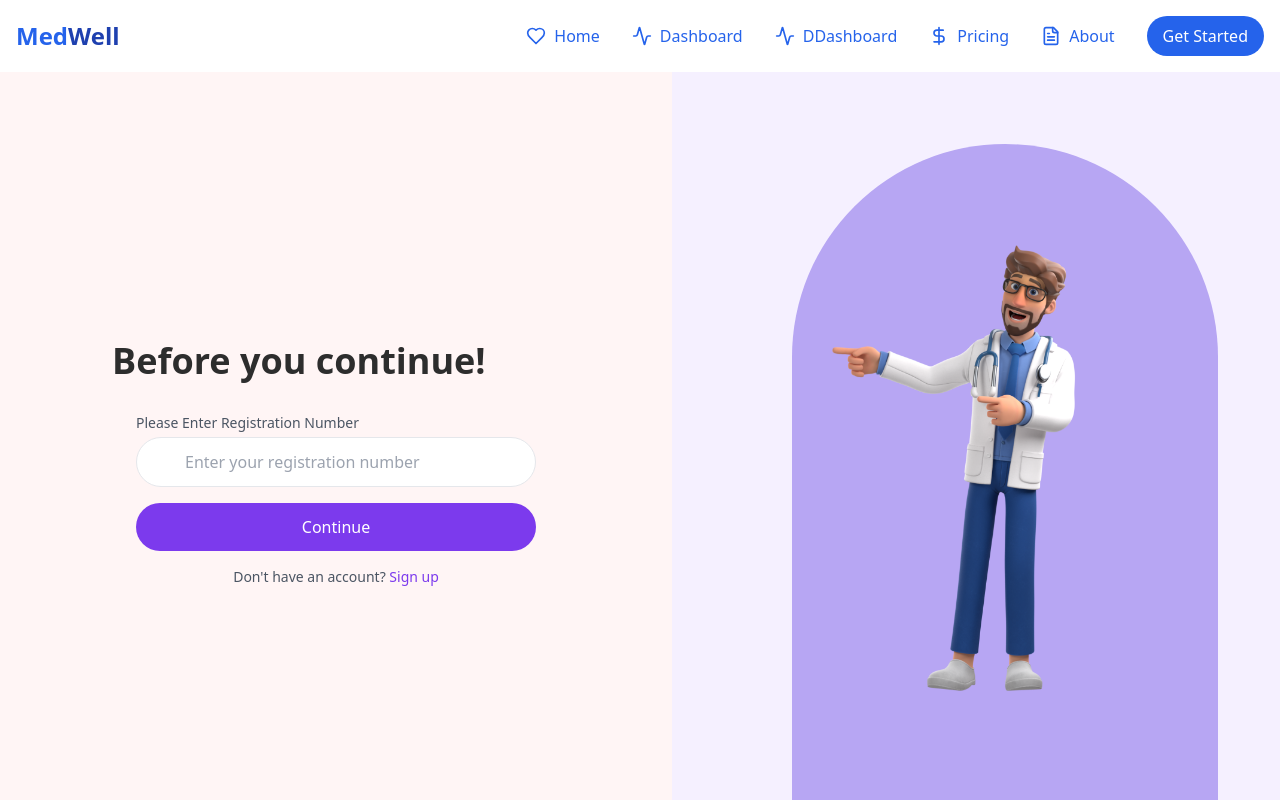
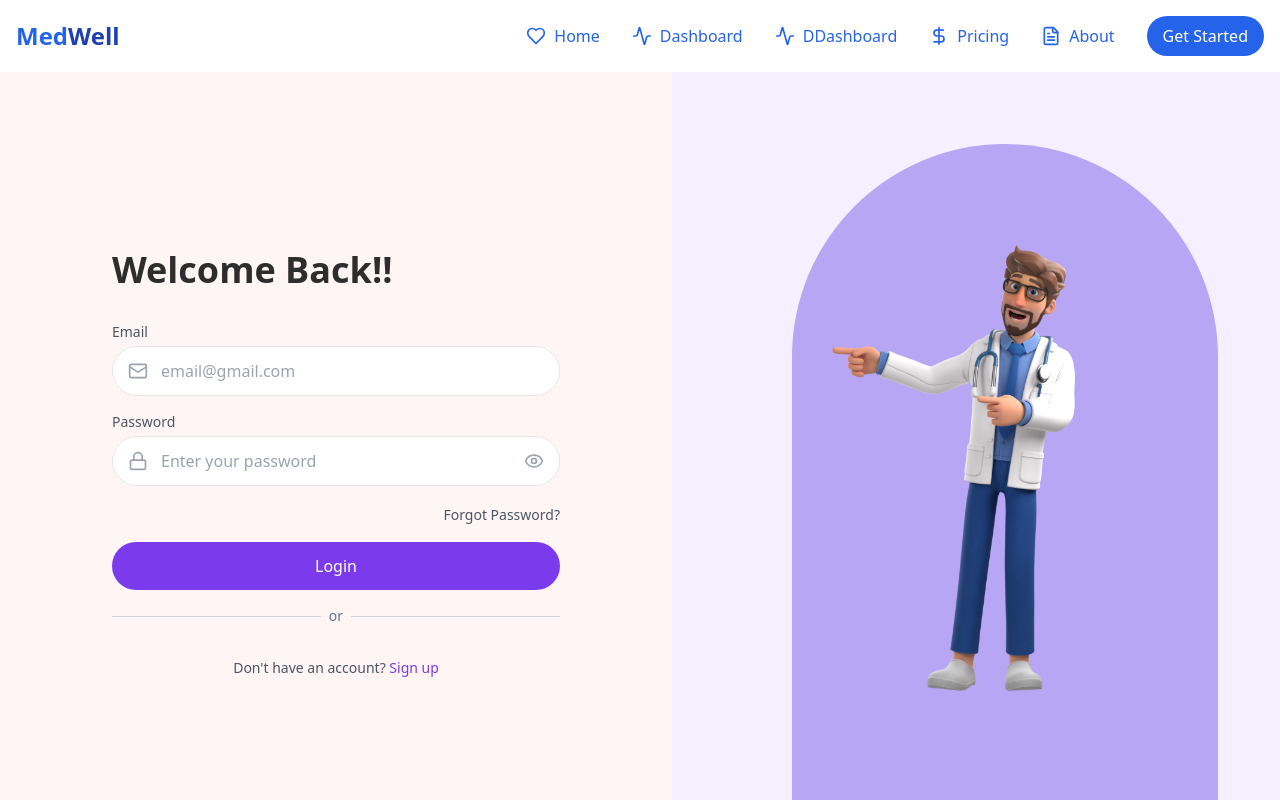
Before and after one commit to rsayyed591/Medwell-Frontend, a React (Vite) app: page /doctor/login in a window 1280 px wide. Shown: the top 800 px of the page. Built offline with nearby package versions, Linux system fonts and the light colour scheme; no server answers.

Commit message:
Doctor sign up

```diff
--- a/src/pages/Auth/DoctorLogin.jsx
+++ b/src/pages/Auth/DoctorLogin.jsx
@@ -5,8 +5,6 @@ import { google_ngrok_url, ngrok_url } from '../../utils/global'
 import Loader from '../components/Loader'
 
 export default function DoctorLogin() {
-  const [step, setStep] = useState(1)
-  const [registrationNumber, setRegistrationNumber] = useState('')
   const [email, setEmail] = useState('')
   const [password, setPassword] = useState('')
   const [showPassword, setShowPassword] = useState(false)
@@ -43,16 +41,13 @@ export default function DoctorLogin() {
       }
     }
 
-    if (step === 2) {
     initializeGoogleSignIn()
-    }
-  }, [navigate, isMobile, step])
+  }, [navigate, isMobile])
 
   const handleCallbackResponse = (response) => {
     setIsLoading(true)
     const formData = new FormData()
     formData.append("token", response.credential)
-    formData.append("registration_number", registrationNumber)
 
     fetch(`${google_ngrok_url}/auth/google_login_doctor/`, {
       method: "POST",
@@ -73,22 +68,11 @@ export default function DoctorLogin() {
 
   const handleSubmit = (e) => {
     e.preventDefault()
-    if (step === 1) {
-      if (registrationNumber.trim() === '') {
-        setErrorMessage('Please enter a valid registration number.')
-        return
-      }
-      setStep(2)
-      setErrorMessage('')
-      return
-    }
-
     setIsLoading(true)
     setErrorMessage('')
     const formData = new FormData()
     formData.append("email", email)
     formData.append("password", password)
-    formData.append("registration_number", registrationNumber)
 
     fetch(`${ngrok_url}/auth/login_userdoctor/`, {
       method: "POST",
@@ -116,43 +100,20 @@ export default function DoctorLogin() {
     return <Loader />
   }
 
-  const renderForm = () => {
-    if (step === 1) {
+  if (isMobile) {
     return (
-        <form onSubmit={handleSubmit} className="w-full max-w-md space-y-4 px-6">
-          {errorMessage && (
-            <div className="text-red-500 text-sm text-center">{errorMessage}</div>
-          )}
-          <div className="relative">
-            <label className="text-sm text-gray-600 mb-1 block">Please Enter Registration Number</label>
-            <div className="relative">
-              <input
-                type="text"
-                required
-                className="w-full px-12 py-3 bg-white rounded-full border border-gray-200"
-                value={registrationNumber}
-                onChange={(e) => setRegistrationNumber(e.target.value)}
-                placeholder="Enter your registration number"
+      <div className="min-h-screen bg-[#FFF5F5] flex flex-col">
+        <div className="relative w-full">
+          <div className="absolute inset-x-0 top-0 h-[245px] bg-[#B7A6F3] rounded-b-full" />
+
+          <div className="relative pt-8 px-6 flex flex-col items-center">
+          <h1 className="text-[#2D2D2D] text-3xl font-bold mb-3">Login</h1>
+          <img
+              src="/auth/doc_login_mobile.png"
+              alt="Doctor illustration"
+              className="w-40 h-40 object-contain mb-4"
             />
-            </div>
-          </div>
-          <button
-            type="submit"
-            className="w-full py-3 bg-[#7C3AED] text-white rounded-full font-medium hover:bg-[#6D28D9] transition-colors"
-          >
-            Continue
-          </button>
-          <p className="text-center text-sm text-gray-600 mt-6">
-            Don't have an account?{' '}
-            <Link to="/doctor/signup" className="text-[#7C3AED] font-medium">
-              Sign up
-            </Link>
-          </p>
-        </form>
-      )
-    }
 
-    return (
             <form onSubmit={handleSubmit} className="w-full max-w-md space-y-4 px-6">
               {errorMessage && (
                 <div className="text-red-500 text-sm text-center">{errorMessage}</div>
@@ -230,25 +191,6 @@ export default function DoctorLogin() {
                 </Link>
               </p>
             </form>
-    )
-  }
-
-  if (isMobile) {
-    return (
-      <div className="min-h-screen bg-[#FFF5F5] flex flex-col">
-        <div className="relative w-full">
-          <div className="absolute inset-x-0 top-0 h-[245px] bg-[#B7A6F3] rounded-b-full" />
-
-          <div className="relative pt-8 px-6 flex flex-col items-center">
-            <h1 className="text-[#2D2D2D] text-3xl font-bold mb-3">
-              {step === 1 ? 'Doctor Registration' : 'Login'}
-            </h1>
-            <img
-              src="/auth/doc_login_mobile.png"
-              alt="Doctor illustration"
-              className="w-40 h-40 object-contain mb-4"
-            />
-            {renderForm()}
           </div>
         </div>
       </div>
@@ -259,10 +201,85 @@ export default function DoctorLogin() {
     <div className="min-h-screen bg-[#FFF5F5] flex">
       <div className="flex-1 flex items-center justify-center p-8">
         <div className="w-full max-w-md">
-          <h1 className="text-[#2D2D2D] text-4xl font-bold mb-8">
-            {step === 1 ? 'Before you continue!' : 'Welcome Back!!'}
-          </h1>
-          {renderForm()}
+          <h1 className="text-[#2D2D2D] text-4xl font-bold mb-8">Welcome Back!!</h1>
+
+          <form onSubmit={handleSubmit} className="space-y-4">
+            {errorMessage && (
+              <div className="text-red-500 text-sm text-center">{errorMessage}</div>
+            )}
+            <div className="relative">
+              <label className="text-sm text-gray-600 mb-1 block">Email</label>
+              <div className="relative">
+                <input
+                  type="email"
+                  required
+                  className="w-full px-12 py-3 bg-white rounded-full border border-gray-200"
+                  value={email}
+                  onChange={(e) => setEmail(e.target.value)}
+                  placeholder="email@gmail.com"
+                />
+                <Mail className="absolute left-4 top-1/2 -translate-y-1/2 h-5 w-5 text-gray-400" />
+              </div>
+            </div>
+
+            <div className="relative">
+              <label className="text-sm text-gray-600 mb-1 block">Password</label>
+              <div className="relative">
+                <input
+                  type={showPassword ? "text" : "password"}
+                  required
+                  className="w-full px-12 py-3 bg-white rounded-full border border-gray-200"
+                  value={password}
+                  onChange={(e) => setPassword(e.target.value)}
+                  placeholder="Enter your password"
+                />
+                <Lock className="absolute left-4 top-1/2 -translate-y-1/2 h-5 w-5 text-gray-400" />
+                <button
+                  type="button"
+                  className="absolute right-4 top-1/2 -translate-y-1/2"
+                  onClick={() => setShowPassword(!showPassword)}
+                >
+                  {showPassword ? (
+                    <EyeOffIcon className="h-5 w-5 text-gray-400" />
+                  ) : (
+                    <EyeIcon className="h-5 w-5 text-gray-400" />
+                  )}
+                </button>
+              </div>
+            </div>
+
+            <div className="text-right">
+              <Link to="/forgot-password" className="text-sm text-gray-600">
+                Forgot Password?
+              </Link>
+            </div>
+
+            <button
+              type="submit"
+              className="w-full py-3 bg-[#7C3AED] text-white rounded-full font-medium hover:bg-[#6D28D9] transition-colors"
+              disabled={isLoading}
+            >
+              {isLoading ? 'Logging in...' : 'Login'}
+            </button>
+
+            <div className="relative my-6">
+              <div className="absolute inset-0 flex items-center">
+                <div className="w-full border-t border-gray-300"></div>
+              </div>
+              <div className="relative flex justify-center text-sm">
+                <span className="px-2 bg-[#FFF5F5] text-gray-500">or</span>
+              </div>
+            </div>
+
+            <div id="signInDiv" className="flex justify-center"></div>
+
+            <p className="text-center text-sm text-gray-600 mt-6">
+              Don't have an account?{' '}
+              <Link to="/doctor/signup" className="text-[#7C3AED] font-medium">
+                Sign up
+              </Link>
+            </p>
+          </form>
         </div>
       </div>
       <div className="hidden lg:flex flex-1 bg-[#F5F0FF] items-center justify-center relative overflow-hidden">
--- a/src/pages/Auth/DoctorSignup.jsx
+++ b/src/pages/Auth/DoctorSignup.jsx
@@ -1,13 +1,15 @@
 import React, { useState, useEffect } from 'react'
 import { useNavigate, Link } from 'react-router-dom'
-import { EyeIcon, EyeOffIcon, Mail, Lock, Phone } from 'lucide-react'
+import { EyeIcon, EyeOffIcon, Mail, Lock, Phone, Hash } from 'lucide-react'
 import { ngrok_url, google_ngrok_url } from '../../utils/global'
 import Loader from '../components/Loader'
 
-export default function DoctorSignUp() {
+export default function Component() {
   const [email, setEmail] = useState('')
   const [phone, setPhone] = useState('')
   const [password, setPassword] = useState('')
+  const [registrationNumber, setRegistrationNumber] = useState('')
+  const [googleRegistrationNumber, setGoogleRegistrationNumber] = useState('')
   const [showPassword, setShowPassword] = useState(false)
   const [errorMessage, setErrorMessage] = useState('')
   const [isMobile, setIsMobile] = useState(window.innerWidth < 768)
@@ -33,23 +35,34 @@ export default function DoctorSignUp() {
           client_id: import.meta.env.VITE_GOOGLE_KEY,
           callback: handleCallbackResponse
         })
-        window.google.accounts.id.renderButton(
-          document.getElementById("signInDiv"),
-          { theme: "outline", size: "large", width: isMobile ? 300 : 400 }
-        )
+        renderGoogleButton()
       } else {
         setTimeout(initializeGoogleSignIn, 100)
       }
     }
 
     initializeGoogleSignIn()
-  }, [navigate, isMobile])
+  }, [navigate, isMobile, googleRegistrationNumber.length])
+
+  const renderGoogleButton = () => {
+    const button = document.getElementById("signInDiv")
+    if (button) {
+      button.innerHTML = ''
+      if (googleRegistrationNumber.length >= 6) {
+        window.google.accounts.id.renderButton(
+          button,
+          { theme: "outline", size: "large", width: isMobile ? 300 : 400 }
+        )
+      }
+    }
+  }
 
   const handleCallbackResponse = (response) => {
     setIsLoading(true)
     const formData = new FormData()
     formData.append("token", response.credential)
-
+    formData.append("registration_number", googleRegistrationNumber)
+    formData.append("role", 'doctor')
     fetch(`${google_ngrok_url}/auth/google_login_doctor/`, {
       method: "POST",
       body: formData,
@@ -82,7 +95,8 @@ export default function DoctorSignUp() {
     formData.append("email", email)
     formData.append("password", password)
     formData.append("phone", phone)
-
+    formData.append("registration_number", registrationNumber)
+    formData.append("role", 'doctor')
     fetch(`${ngrok_url}/auth/register_userdoctor/`, {
       method: "POST",
       body: formData,
@@ -93,7 +107,7 @@ export default function DoctorSignUp() {
           setErrorMessage(data.mssg)
         } else {
           localStorage.setItem("Token", data.access_token)
-          localStorage.setItem("User", JSON.stringify({ email: email, phone: phone, role: 'doctor' }))
+         localStorage.setItem("role", 'doctor')
           navigate("/Dashboard")
         }
       })
@@ -109,28 +123,16 @@ export default function DoctorSignUp() {
     return <Loader />
   }
 
-  if (isMobile) {
-    return (
-      <div className="min-h-screen bg-[#FFF5F5] flex flex-col">
-        <div className="relative w-full">
-          <div className="absolute inset-x-0 top-0 h-[225px] bg-[#B7A6F3] rounded-b-full" />
-
-          <div className="relative pt-8 px-6 flex flex-col items-center">
-            <h1 className="text-[#2D2D2D] text-3xl font-bold mb-0">Sign-Up</h1>
-            <img
-              src="/auth/doc_signup_mobile.png"
-              alt="Doctor"
-              className="w-40 h-40 object-contain mb-0"
-            />
-
-            <form onSubmit={handleSubmit} className="w-full max-w-md space-y-4">
+  const renderForm = () => (
+    <form onSubmit={handleSubmit} className="space-y-4">
       {errorMessage && (
         <div className="text-red-500 text-sm text-center">{errorMessage}</div>
       )}
       <div className="relative">
-                <label className="text-sm text-gray-600 mb-1 block">Email</label>
+        <label htmlFor="email" className="text-sm text-gray-600 mb-1 block">Email</label>
         <div className="relative">
           <input
+            id="email"
             type="email"
             required
             className="w-full px-12 py-3 bg-white rounded-full border border-gray-200"
@@ -143,9 +145,10 @@ export default function DoctorSignUp() {
       </div>
 
       <div className="relative">
-                <label className="text-sm text-gray-600 mb-1 block">Phone no</label>
+        <label htmlFor="phone" className="text-sm text-gray-600 mb-1 block">Phone no</label>
         <div className="relative">
           <input
+            id="phone"
             type="tel"
             required
             className="w-full px-12 py-3 bg-white rounded-full border border-gray-200"
@@ -158,9 +161,26 @@ export default function DoctorSignUp() {
       </div>
 
       <div className="relative">
-                <label className="text-sm text-gray-600 mb-1 block">Password</label>
+        <label htmlFor="registration" className="text-sm text-gray-600 mb-1 block">Registration Number</label>
         <div className="relative">
           <input
+            id="registration"
+            type="text"
+            required
+            className="w-full px-12 py-3 bg-white rounded-full border border-gray-200"
+            value={registrationNumber}
+            onChange={(e) => setRegistrationNumber(e.target.value)}
+            placeholder="Enter your registration number"
+          />
+          <Hash className="absolute left-4 top-1/2 -translate-y-1/2 h-5 w-5 text-gray-400" />
+        </div>
+      </div>
+
+      <div className="relative">
+        <label htmlFor="password" className="text-sm text-gray-600 mb-1 block">Password</label>
+        <div className="relative">
+          <input
+            id="password"
             type={showPassword ? "text" : "password"}
             required
             className="w-full px-12 py-3 bg-white rounded-full border border-gray-200"
@@ -173,6 +193,7 @@ export default function DoctorSignUp() {
             type="button"
             className="absolute right-4 top-1/2 -translate-y-1/2"
             onClick={() => setShowPassword(!showPassword)}
+            aria-label={showPassword ? "Hide password" : "Show password"}
           >
             {showPassword ? (
               <EyeOffIcon className="h-5 w-5 text-gray-400" />
@@ -200,7 +221,31 @@ export default function DoctorSignUp() {
         </div>
       </div>
 
+      <div className="space-y-4">
+        <div className="relative">
+          <label htmlFor="google-registration" className="text-sm text-gray-600 mb-1 block">Registration Number for Google Sign-In</label>
+          <div className="relative">
+            <input
+              id="google-registration"
+              type="text"
+              className="w-full px-12 py-3 bg-white rounded-full border border-gray-200"
+              value={googleRegistrationNumber}
+              onChange={(e) => {
+                setGoogleRegistrationNumber(e.target.value)
+                renderGoogleButton()
+              }}
+              placeholder="Enter your registration number for Google Sign-In"
+            />
+            <Hash className="absolute left-4 top-1/2 -translate-y-1/2 h-5 w-5 text-gray-400" />
+          </div>
+          <p className="text-xs text-gray-500 mt-1">
+            {googleRegistrationNumber.length < 6
+              ? `Enter at least ${6 - googleRegistrationNumber.length} more character${6 - googleRegistrationNumber.length === 1 ? '' : 's'} to enable Google Sign-In`
+              : 'Google Sign-In is now available'}
+          </p>
+        </div>
         <div id="signInDiv" className="flex justify-center"></div>
+      </div>
 
       <p className="text-center text-sm text-gray-600 mt-6">
         Already have an account?{' '}
@@ -209,6 +254,25 @@ export default function DoctorSignUp() {
         </Link>
       </p>
     </form>
+  )
+
+  if (isMobile) {
+    return (
+      <div className="min-h-screen bg-[#FFF5F5] flex flex-col">
+        <div className="relative w-full">
+          <div className="absolute inset-x-0 top-0 h-[225px] bg-[#B7A6F3] rounded-b-full" />
+
+          <div className="relative pt-8 px-6 flex flex-col items-center">
+            <h1 className="text-[#2D2D2D] text-3xl font-bold mb-0">Sign-Up</h1>
+            <img
+              src="/auth/doc_signup_mobile.png"
+              alt="Doctor"
+              className="w-40 h-40 object-contain mb-0"
+            />
+
+            <div className="w-full max-w-md">
+              {renderForm()}
+            </div>
           </div>
         </div>
       </div>
@@ -231,93 +295,7 @@ export default function DoctorSignUp() {
       <div className="flex-1 flex items-center justify-center p-8">
         <div className="w-full max-w-md">
           <h1 className="text-[#2D2D2D] text-4xl font-bold mb-6">Create Account</h1>
-
-          <form onSubmit={handleSubmit} className="space-y-4">
-            {errorMessage && (
-              <div className="text-red-500 text-sm text-center">{errorMessage}</div>
-            )}
-            <div className="relative">
-              <label className="text-sm text-gray-600 mb-1 block">Email</label>
-              <div className="relative">
-                <input
-                  type="email"
-                  required
-                  className="w-full px-12 py-3 bg-white rounded-full border border-gray-200"
-                  value={email}
-                  onChange={(e) => setEmail(e.target.value)}
-                  placeholder="email@gmail.com"
-                />
-                <Mail className="absolute left-4 top-1/2 -translate-y-1/2 h-5 w-5 text-gray-400" />
-              </div>
-            </div>
-
-            <div className="relative">
-              <label className="text-sm text-gray-600 mb-1 block">Phone no</label>
-              <div className="relative">
-                <input
-                  type="tel"
-                  required
-                  className="w-full px-12 py-3 bg-white rounded-full border border-gray-200"
-                  value={phone}
-                  onChange={(e) => setPhone(e.target.value)}
-                  placeholder="Enter your phone no"
-                />
-                <Phone className="absolute left-4 top-1/2 -translate-y-1/2 h-5 w-5 text-gray-400" />
-              </div>
-            </div>
-
-            <div className="relative">
-              <label className="text-sm text-gray-600 mb-1 block">Password</label>
-              <div className="relative">
-                <input
-                  type={showPassword ? "text" : "password"}
-                  required
-                  className="w-full px-12 py-3 bg-white rounded-full border border-gray-200"
-                  value={password}
-                  onChange={(e) => setPassword(e.target.value)}
-                  placeholder="Enter your password"
-                />
-                <Lock className="absolute left-4 top-1/2 -translate-y-1/2 h-5 w-5 text-gray-400" />
-                <button
-                  type="button"
-                  className="absolute right-4 top-1/2 -translate-y-1/2"
-                  onClick={() => setShowPassword(!showPassword)}
-                >
-                  {showPassword ? (
-                    <EyeOffIcon className="h-5 w-5 text-gray-400" />
-                  ) : (
-                    <EyeIcon className="h-5 w-5 text-gray-400" />
-                  )}
-                </button>
-              </div>
-            </div>
-
-            <button
-              type="submit"
-              className="w-full py-3 bg-[#7C3AED] text-white rounded-full font-medium hover:bg-[#6D28D9] transition-colors"
-              disabled={isLoading}
-            >
-              {isLoading ? 'Creating Account...' : 'Create Account'}
-            </button>
-
-            <div className="relative my-6">
-              <div className="absolute inset-0 flex items-center">
-                <div className="w-full border-t border-gray-300"></div>
-              </div>
-              <div className="relative flex justify-center text-sm">
-                <span className="px-2 bg-[#FFF5F5] text-gray-500">or</span>
-              </div>
-            </div>
-
-            <div id="signInDiv" className="flex justify-center"></div>
-
-            <p className="text-center text-sm text-gray-600 mt-6">
-              Already have an account?{' '}
-              <Link to="/doctor/login" className="text-[#7C3AED] font-medium">
-                Sign in
-              </Link>
-            </p>
-          </form>
+          {renderForm()}
         </div>
       </div>
     </div>
```
Lines whose indentation alone changed are shown as unchanged.
